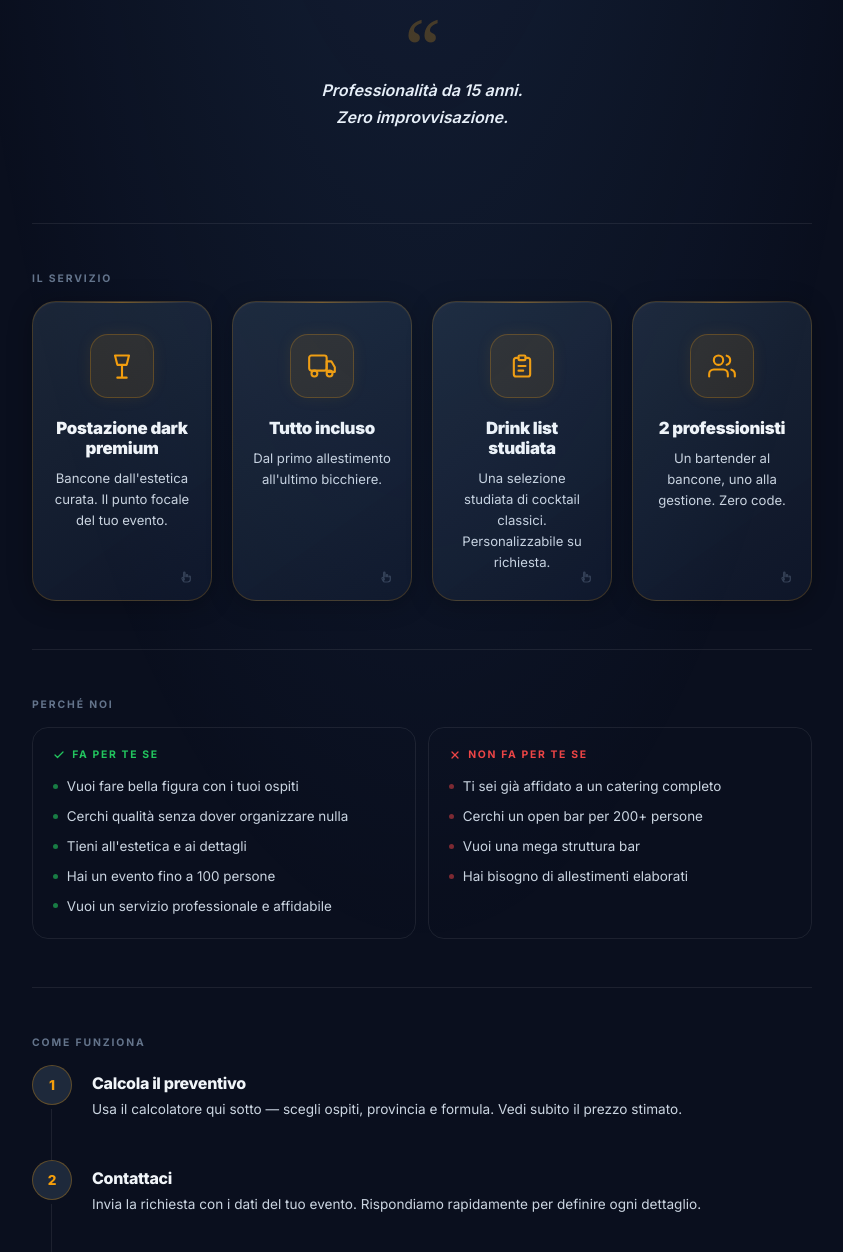
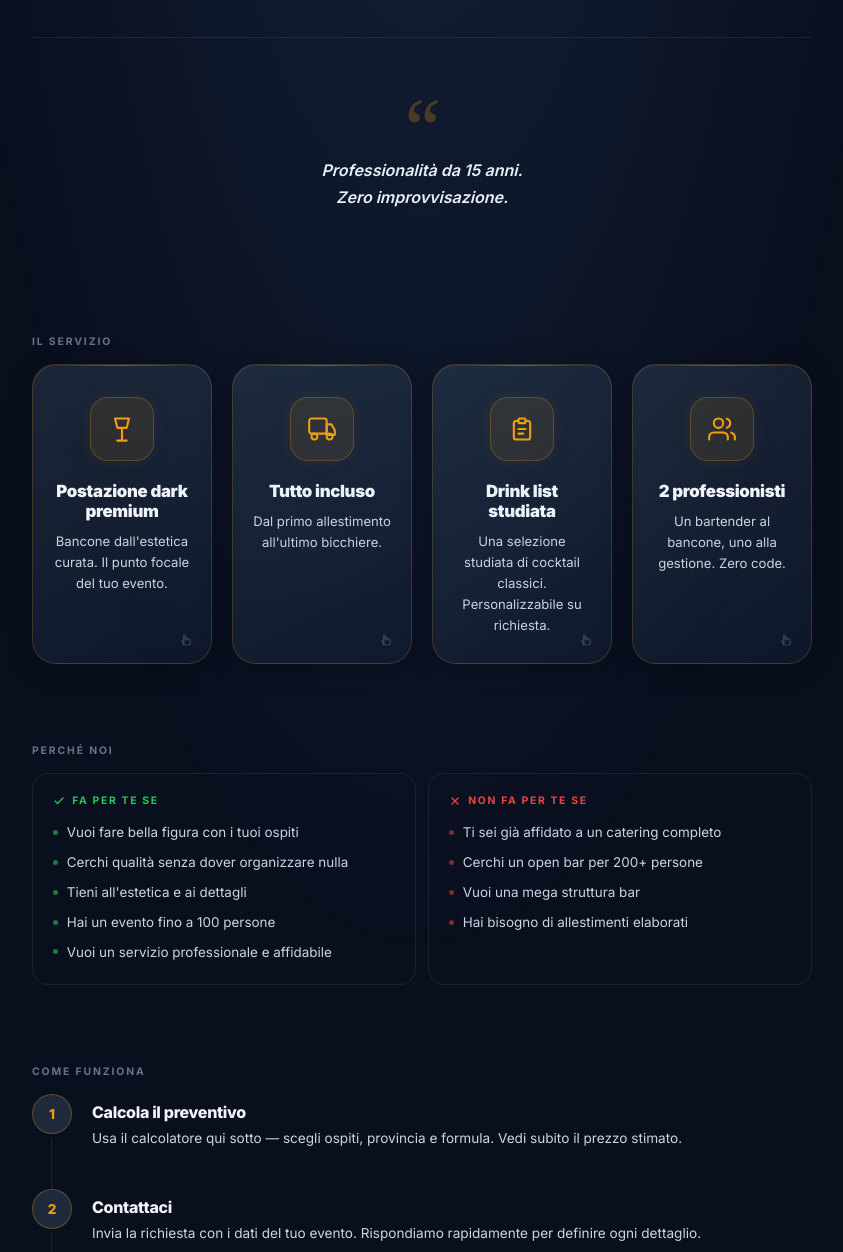
Before and after one commit to danielsportelli/daniel-sportelli, a plain HTML site: page bar-catering.html in a window 1280 px wide. Shown: the part 534-1786 px from the top of the page, without its empty margins (218-1061 px from the left). Drawn offline with Linux system fonts and the light colour scheme.

Commit message:
Update bar-catering.html

```diff
--- a/bar-catering.html
+++ b/bar-catering.html
@@ -140,6 +140,7 @@
   @media (min-width: 1024px) { .page { padding: 0 2.5rem; padding-bottom: max(5rem, env(safe-area-inset-bottom, 5rem)); } }
 
   .divider { height: 1px; background: var(--brd); margin: 3rem 0; }
+  .section { margin-top: 5rem; }
 
   .section-label {
     font-size: 0.65rem;
@@ -235,7 +236,7 @@
     border-top: 1px solid var(--brd);
     border-bottom: 1px solid var(--brd);
     padding: 2.5rem 0;
-    margin: 0;
+    margin: 5rem 0 0;
   }
 
   .stat-card {
@@ -1651,7 +1652,6 @@
   <!-- TODO: sostituire con carosello immagini reali quando disponibili -->
   <!--
   <div class="carousel-placeholder">[ Foto eventi — da aggiungere ]</div>
-  <div class="divider"></div>
   -->
 
 
@@ -1676,15 +1676,14 @@
   </div>
 
   <!-- QUOTE -->
-  <div class="quote-wrap">
+  <div class="quote-wrap section">
     <span class="quote-mark">&ldquo;</span>
     <p class="quote-text">Professionalità da 15 anni.<br>Zero improvvisazione.</p>
   </div>
 
-  <div class="divider"></div>
 
   <!-- ── IL SERVIZIO ── -->
-  <div>
+  <div class="section">
     <p class="section-label">Il servizio</p>
     <div class="service-grid">
 
@@ -1825,10 +1824,9 @@
     </div>
   </div>
 
-  <div class="divider"></div>
 
   <!-- ── FIT / NO FIT ── -->
-  <div>
+  <div class="section">
     <p class="section-label">Perché noi</p>
     <div class="fit-grid">
       <div class="fit-col fit-yes">
@@ -1859,10 +1857,9 @@
     </div>
   </div>
 
-  <div class="divider"></div>
 
   <!-- ── COME FUNZIONA ── -->
-  <div>
+  <div class="section">
     <p class="section-label">Come funziona</p>
     <div class="steps">
       <div class="step">
```
